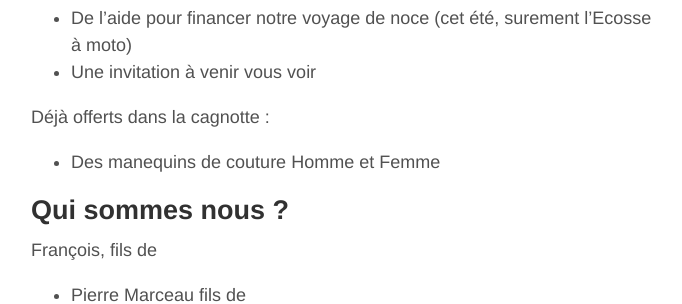
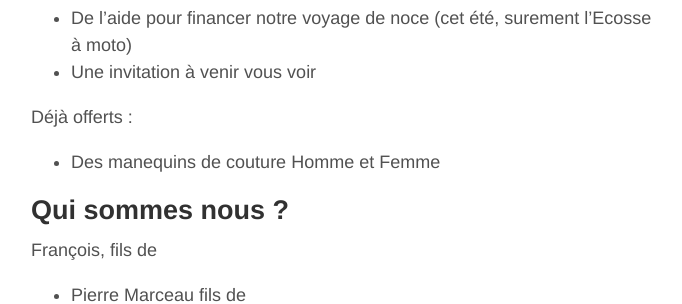
Before and after one commit to francoismarceau/blog, a Jekyll site: the page built from index.md, in a window 1280 px wide and 900 px high, scrolled down 2967 px. Shown: the part 153-457 px from the top of the window, without its empty margins (294-976 px from the left). Built offline with Jekyll 4.4.1, drawn with Linux system fonts in a browser that asks for light colours.

Commit message:
Update index.md

```diff
--- a/index.md
+++ b/index.md
@@ -91,7 +91,7 @@ Pour participer, [faites un don sur notre cagnotte Paypal](https://paypal.me/poo
 * De l'aide pour financer notre voyage de noce (cet été, surement l'Ecosse à moto)
 * Une invitation à venir vous voir
 
-Déjà offerts dans la cagnotte :
+Déjà offerts :
 * Des manequins de couture Homme et Femme
 
 ## Qui sommes nous ?
```
